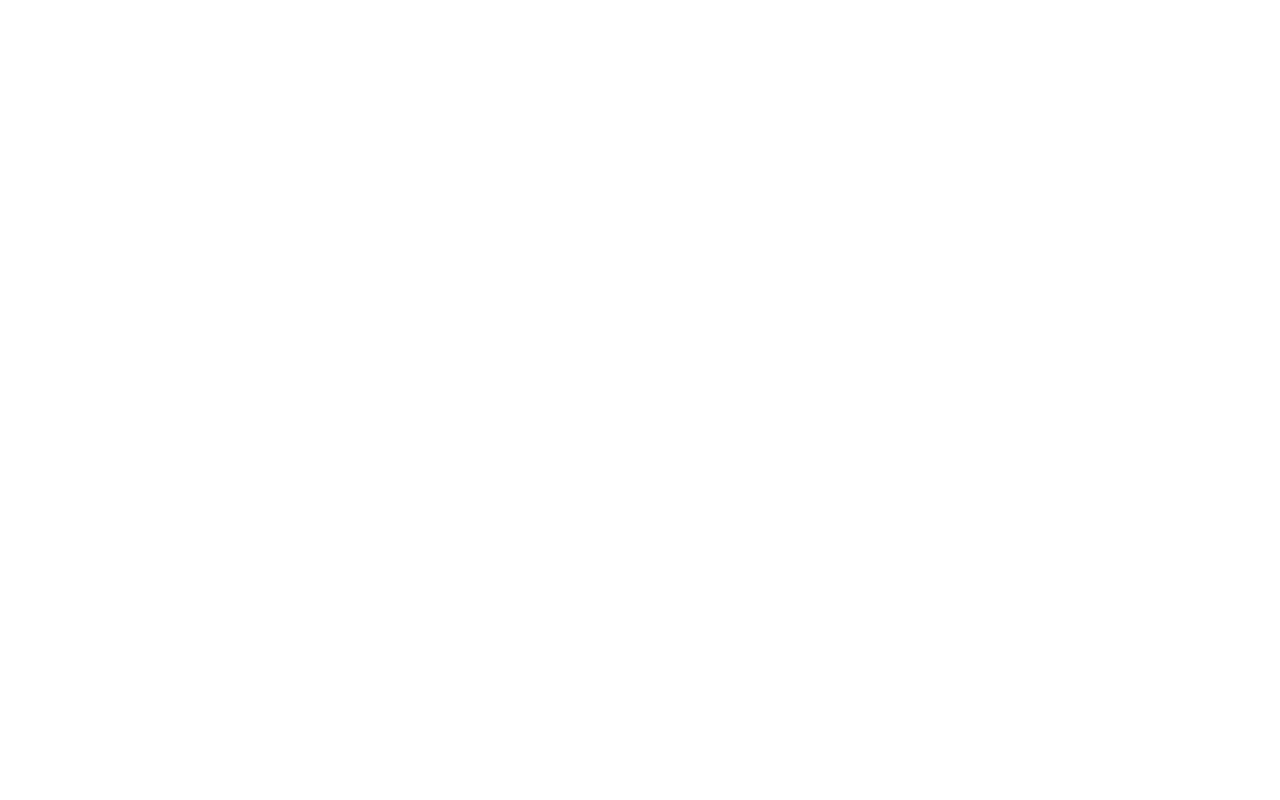
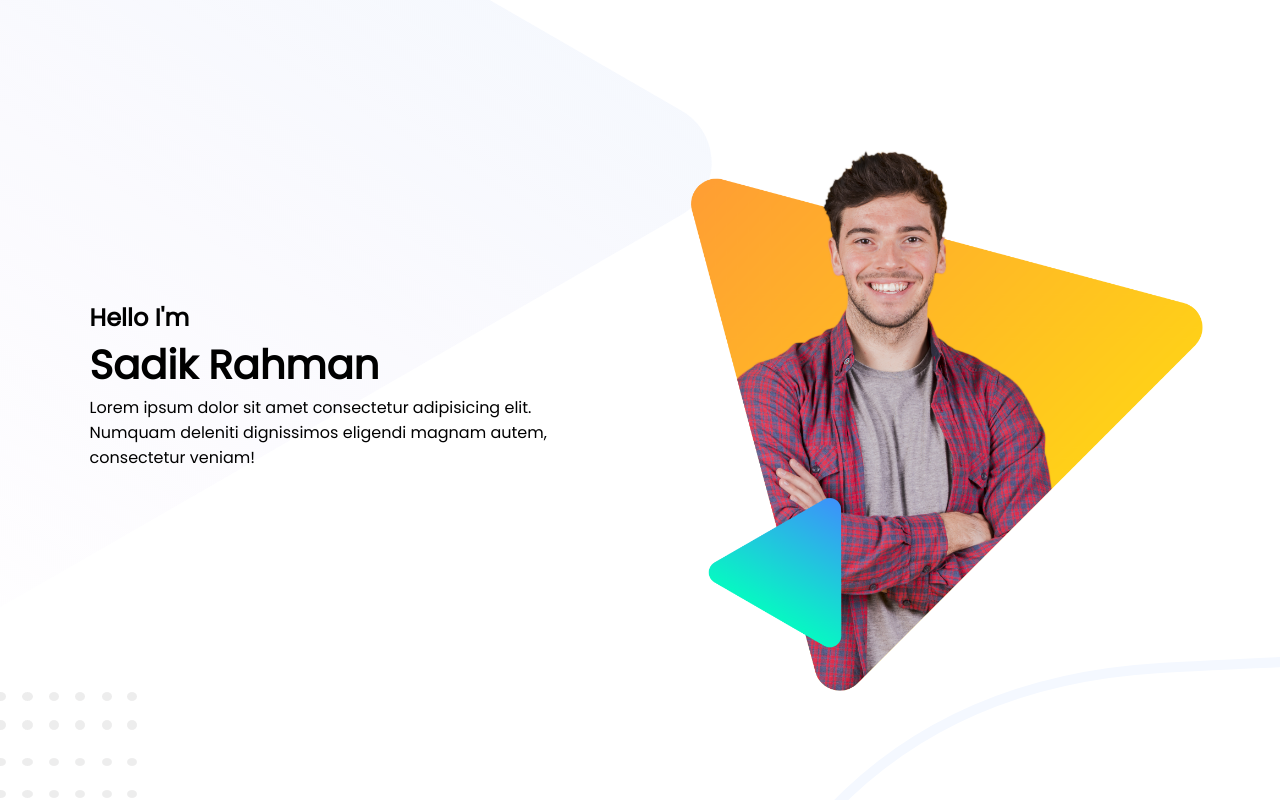
Before and after one commit to sadikware/personal-website, a plain HTML site: page index.html in a window 1280 px wide. Drawn offline with Linux system fonts and the light colour scheme.

Commit message:
top banner area completed

```diff
--- a/index.html
+++ b/index.html
@@ -4,8 +4,20 @@
     <meta charset="UTF-8">
     <meta name="viewport" content="width=device-width, initial-scale=1.0">
     <title>Personal Website</title>
+    <link href="https://fonts.googleapis.com/css?family=Poppins&display=swap" rel="stylesheet">
+
+    <link rel="stylesheet" href="style.css">
 </head>
 <body>
-
+    <section class="top-banner">
+        <div class=" name half-width">
+            <h1>Hello I'm</h1>
+            <h1 id="full-name">Sadik Rahman</h1>
+            <p>Lorem ipsum dolor sit amet consectetur adipisicing elit. Numquam deleniti dignissimos eligendi magnam autem, consectetur veniam!</p>
+        </div>
+        <div class="half-width">
+            <img src="images/peter.png" alt="">
+        </div>
+    </section>
 </body>
 </html>
--- a/style.css
+++ b/style.css
@@ -0,0 +1,37 @@
+*{
+    font-family: 'Poppins', sans-serif;
+    margin: 0;
+
+}
+
+#full-name{
+    font-weight: bold;
+    font-size: 40px;
+}
+
+.half-width{
+    width: 40%;
+    float: left;
+    margin-left: 5%;
+    padding-left: 2%;
+}
+
+.half-width img{
+    width: 100%;
+}
+
+section{
+    height: 500px;
+    padding-bottom: 150px;
+    padding-top: 150px;
+}
+
+.name{
+    padding-top: 150px;
+}
+
+
+.top-banner{
+    background-image: url("images/header-bg.png");
+    background-repeat: no-repeat;
+}
```
